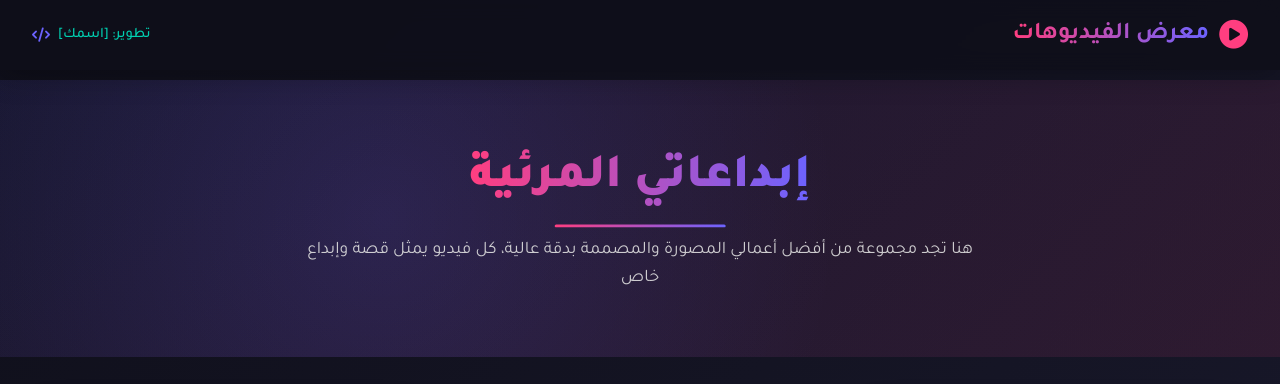
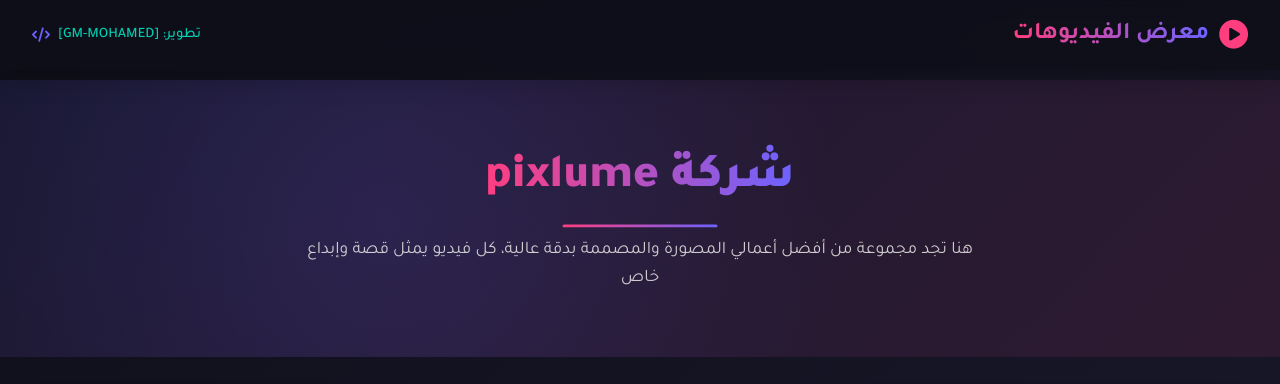
Before and after one commit to abo1fayz/vidoo, a plain HTML site: page index.html in a window 1280 px wide. Shown: the top 384 px of the page. Drawn offline with Linux system fonts and the light colour scheme.

Commit message:
Update index.html

```diff
--- a/index.html
+++ b/index.html
@@ -3,7 +3,7 @@
 <head>
   <meta charset="UTF-8" />
   <meta name="viewport" content="width=device-width, initial-scale=1" />
-  <title>معرض فيديوهاتي الإبداعي | تصميم: [اسمك]</title>
+  <title>معرض فيديوهاتي الإبداعي | تصميم: [GM-MOHAMED]</title>
   <link rel="preconnect" href="https://fonts.googleapis.com">
   <link rel="preconnect" href="https://fonts.gstatic.com" crossorigin>
   <link href="https://fonts.googleapis.com/css2?family=Tajawal:wght@400;500;700;900&display=swap" rel="stylesheet">
@@ -372,14 +372,14 @@
     <div class="logo-text">معرض الفيديوهات</div>
   </div>
   <div class="dev-signature">
-    <span>تطوير: [اسمك]</span>
+    <span>تطوير: [GM-MOHAMED]</span>
     <i class="fas fa-code"></i>
   </div>
 </nav>
 
 <!-- الهيدر الرئيسي -->
 <header>
-  <h1 class="floating">إبداعاتي المرئية</h1>
+  <h1 class="floating">شركة pixlume</h1>
   <p>هنا تجد مجموعة من أفضل أعمالي المصورة والمصممة بدقة عالية، كل فيديو يمثل قصة وإبداع خاص</p>
 </header>
 
```
